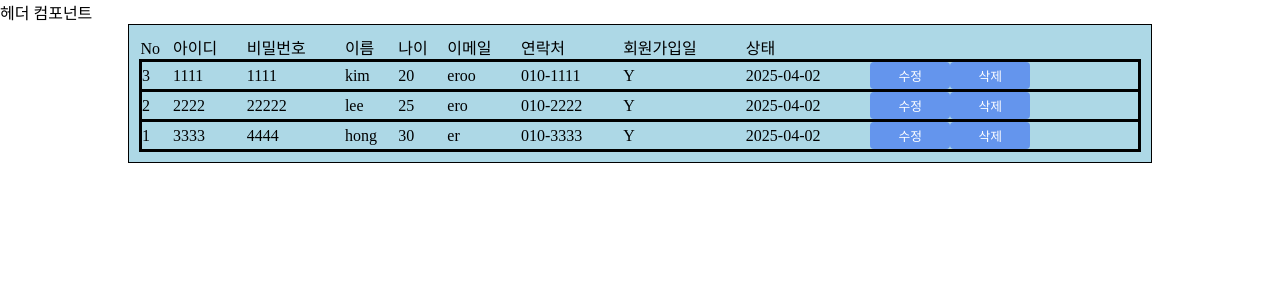
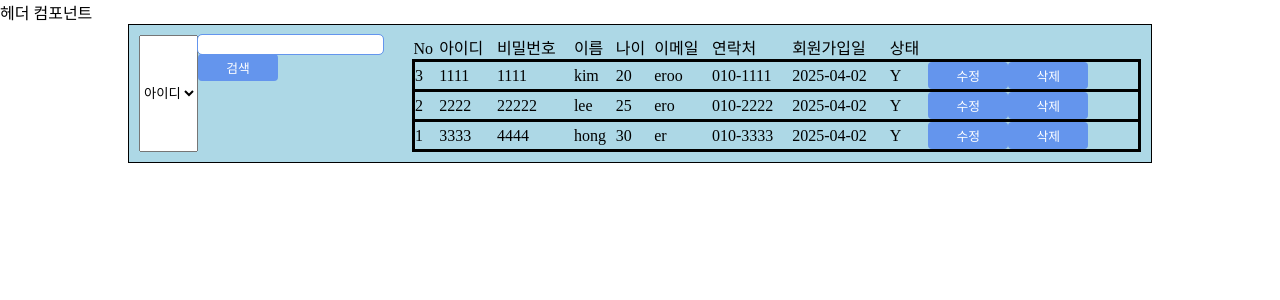
Before and after one commit to eodyd9684/farmseye_frontend_web, a React (Vite) app in the folder farmseye_react/: page / in a window 1280 px wide. Shown: the top 300 px of the page. Built offline with nearby package versions, Linux system fonts and the light colour scheme; no server answers.

Commit message:
Admin페이지에서 검색 기능 구현중

```diff
--- a/farmseye_react/src/admin/Admin.jsx
+++ b/farmseye_react/src/admin/Admin.jsx
@@ -12,10 +12,6 @@ const Admin = () => {
   //   name : '',
   //   email : ''
   // });
-
-
-
-
 
   // const [changeInfo, setChangeIngo] = useState()
   const [users, setUsers] = useState([
@@ -51,11 +47,61 @@ const Admin = () => {
     }
   ]);
 
+  //검색 데이터를 관리하는 변수
+  const [searchData, setSearchData] = useState({
+    searchKeyword : 'id', //기본 검색 키워드
+    searchValue : ''      // 검색창에 입력된 값
+  })
 
+  // 필터링된 결과를 저장하는 변수
+  const [filteredUsers, setFilteredUsers] = useState([]);
 
+  //검색창 내용 변경 시 실행되는 함수
+  const changeSearchData = (e) => {
+    setSearchData({
+      ...searchData,
+      [e.target.name] : e.target.value
+    })
+  }
 
+  //검색 버튼 클릭 시 실행 함수
+  const searchList = () => {
+    // axios.get(`/api/users?searchId=${searchData.searchId}&searchName=${searchData.searchName}&searchTel=${searchData.searchTel}`)
+    // .then(res => setUsers(res.data))
+    // .catch(error => console.log(error))
+
+    //const [searchKeyword, searchValue] = searchData;
+
+    // 필터링 로직: 사용자가 선택한 키워드와 입력값을 기준으로 데이터 필터링
+    // const results = users.filter((user) =>
+    //   user[searchKeyword]?.toString().toLowerCase().includes(searchValue.toLowerCase())
+    // );
+
+    // setFilteredUsers(results);
+    // for(let i = 0 ; i < users.length; i++){
+    //   if(searchData.searchKeyword === users[i].id){
+    //     setResult(...result, users[i])
+    //   }
+    // }
+    // return result;
+  }
+
+  console.log(searchData)
   return (
     <div className={styles.container}>
+      <select name="searchKeyword" value={searchData.searchKeyword} onChange={e => {changeSearchData(e)}}>
+        <option value="id">아이디</option>
+        <option value="name">이름</option>
+        <option value="tel">연락처</option>
+      </select>
+      <div>
+        <FarmseyeInput
+          name={searchData.searchId}
+          value={searchData[searchData.searchId]}
+          onChange={e => changeSearchData(e)}
+          pleacholder={`검색할 ${searchData.searchId === 'id' ? '아이디' : searchData.searchId === 'name' ? '이름' : '연락처'}`}/>
+        <FarmseyeButton title='검색' size='small' onClick={e => searchData()}/>
+      </div>
       <table className={styles.tableContainer}>
         <thead>
           <tr>
--- a/farmseye_react/src/admin/AdminDetail.jsx
+++ b/farmseye_react/src/admin/AdminDetail.jsx
@@ -48,10 +48,10 @@ const AdminDetail = ({u, users, setUsers, i}) => {
       <td>{u.age}</td>
       <td><FarmseyeInput value={u.email}/></td>
       <td><FarmseyeInput value={u.tel}/> </td>
-      <td><FarmseyeInput value={u.isUsing}/></td>
-      <td>{u.regDate}</td>
-      <FarmseyeButton title='변경' size='small' onClick={(e => {})} />
-      <FarmseyeButton title='취소' size='small' onClick={(e) => {}}/>
+      <td><FarmseyeInput value={u.regDate}/></td>
+      <td>{u.isUsing}</td>
+      <FarmseyeButton title='변경' size='small' onClick={e => {}} />
+      <FarmseyeButton title='취소' size='small' onClick={e => {}}/>
     </tr>
     :
     <tbody className={styles.user}>
@@ -63,8 +63,8 @@ const AdminDetail = ({u, users, setUsers, i}) => {
         <td>{u.age}</td>
         <td>{u.email} </td>
         <td>{u.tel} </td>
-        <td>{u.isUsing}</td>
-        <td>{u.regDate} </td>
+        <td>{u.regDate}</td>
+        <td>{u.isUsing} </td>
         <td className={styles.btn}>
         <FarmseyeButton
           title='수정'
--- a/farmseye_react/src/admin/AdminLayout.module.css
+++ b/farmseye_react/src/admin/AdminLayout.module.css
@@ -9,8 +9,8 @@
 }
 
 .tableContainer{
-  width: 100%;
-  height: 100%;
+  width: 90%;
+  height: 80%;
   margin: 0px auto;
 }
 
```
